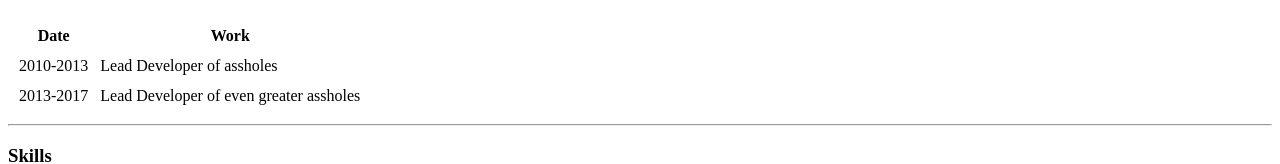
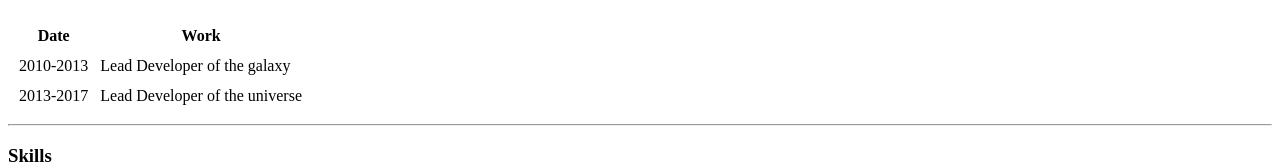
Before and after one commit to motzebobbel/webdev, a plain HTML site: page index.html in a window 1280 px wide. Shown: the part 597-761 px from the top of the page. Drawn offline with Linux system fonts and the light colour scheme.

Commit message:
Update index.html

```diff
--- a/index.html
+++ b/index.html
@@ -54,12 +54,12 @@
 
             <tr>
                 <td>2010-2013</td>
-                <td>Lead Developer of assholes</td>
+                <td>Lead Developer of the galaxy</td>
             </tr>
 
             <tr>
                 <td>2013-2017</td>
-                <td>Lead Developer of even greater assholes</td>
+                <td>Lead Developer of the universe</td>
             </tr>
 
         </tbody>
```
